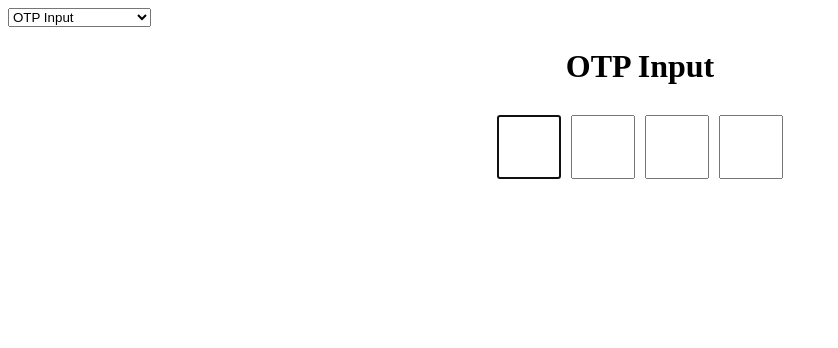
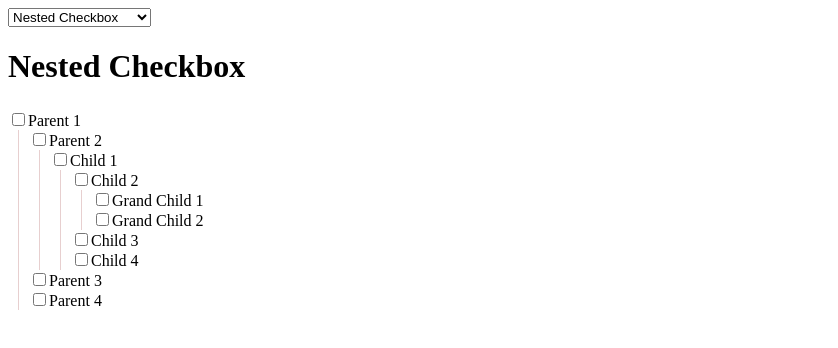
Before and after one commit to 0rizwan/Practice-repo, a React (Vite) app in the folder react-app/: page / in a window 1280 px wide. Shown: the top 348 px of the page, without its empty margins (0-838 px from the left). Built offline with nearby package versions, Linux system fonts and the light colour scheme.

Commit message:
Nested checkbox problem done

```diff
--- a/react-app/src/App.tsx
+++ b/react-app/src/App.tsx
@@ -7,6 +7,7 @@ import TabForm from './features/tab-form/TabForm.js';
 import FileExplorer from './features/file-explorer/FileExplorer.js';
 import ProgressBar from './features/progress-bar/ProgressBar.js';
 import OtpInput from './features/otp-input/OtpInput.js';
+import NestedCheckbox from './features/nested-checkbox/NestedCheckbox.js';
 
 const features = {
   search: {
@@ -37,12 +38,16 @@ const features = {
     label: 'OTP Input',
     component: OtpInput
   },
+  nestedCheckbox: {
+    label: 'Nested Checkbox',
+    component: NestedCheckbox
+  },
 };
 
 type FeatureName = keyof typeof features;
 
 const App = () => {
-  const [selectedFeature, setSelectedFeature] = useState<FeatureName>('otpInput');
+  const [selectedFeature, setSelectedFeature] = useState<FeatureName>('nestedCheckbox');
   const Feature = features[selectedFeature].component;
 
   return (
--- /dev/null
+++ b/react-app/src/features/nested-checkbox/NestedCheckbox.module.css
@@ -0,0 +1,5 @@
+.children {
+    margin-left: 10px;
+    padding-left: 10px;
+    border-left: 1px solid rgb(231, 207, 207);
+}
--- /dev/null
+++ b/react-app/src/features/nested-checkbox/NestedCheckbox.tsx
@@ -0,0 +1,128 @@
+import { useState } from 'react';
+import styles from './NestedCheckbox.module.css'
+
+const checkboxData: NodeType[] = [
+    {
+        "id": "1",
+        "name": "Parent 1",
+        "children": [
+            {
+                "id": "2",
+                "name": "Parent 2",
+                "children": [
+                    {
+                        "id": "3",
+                        "name": "Child 1",
+                        "children": [
+                            {
+                                "id": "4",
+                                "name": "Child 2",
+                                "children": [
+                                    {
+                                        "id": "5",
+                                        "name": "Grand Child 1",
+                                    },
+                                    {
+                                        "id": "6",
+                                        "name": "Grand Child 2",
+                                    }
+                                ]
+                            },
+                            {
+                                "id": "7",
+                                "name": "Child 3",
+                            },
+                            {
+                                "id": "8",
+                                "name": "Child 4",
+                            }
+                        ]
+                    }
+                ]
+            },
+            {
+                "id": "9",
+                "name": "Parent 3",
+            },
+            {
+                "id": "10",
+                "name": "Parent 4",
+            }
+        ]
+    }
+];
+
+type NodeType = {
+    id: string,
+    name: string,
+    children?: NodeType[]
+}
+
+type ComponentProps = {
+    nodes: NodeType[],
+    checked: Record<string, boolean>,
+    handleOnChange: (isChecked: boolean, node: NodeType) => void
+}
+
+type CheckedType = Record<string, boolean>
+
+const CheckboxComponent = ({ nodes, checked, handleOnChange }: ComponentProps) => {
+
+    return nodes.map((node) => (
+        <div key={node.id}>
+            <input
+                type='checkbox'
+                checked={checked[node.id] || false}
+                onChange={(e) => handleOnChange(e.target.checked, node)}
+            />
+            <span>{node.name}</span>
+            {
+                node.children &&
+                <div className={styles.children}>
+                    <CheckboxComponent nodes={node.children} checked={checked} handleOnChange={handleOnChange} />
+                </div>
+            }
+        </div>
+    ))
+}
+
+const NestedCheckbox = () => {
+    const [checked, setChecked] = useState<CheckedType>({});
+
+    const handleOnChange = (isChecked: boolean, node: NodeType) => {
+        setChecked(prev => {
+            let newState = { ...prev };
+
+            const updateChildren = (node: NodeType) => {
+                newState[node.id] = isChecked;
+                node.children?.forEach((child) => {
+                    updateChildren(child);
+                })
+            }
+            updateChildren(node);
+
+            const verifyChecked = (node: NodeType): boolean => {
+                if (!node.children) {
+                    return newState[node.id] || false;
+                }
+                let allChildrenChecked: boolean = node.children.every((child) => {
+                    return verifyChecked(child);
+                });
+                newState[node.id] = allChildrenChecked;
+                return allChildrenChecked;
+            }
+            checkboxData.forEach((node) => verifyChecked(node));
+
+            return newState;
+        });
+    }
+
+    return (
+        <div>
+            <h1>Nested Checkbox</h1>
+            <CheckboxComponent nodes={checkboxData} checked={checked} handleOnChange={handleOnChange} />
+        </div>
+    )
+}
+
+export default NestedCheckbox
```
